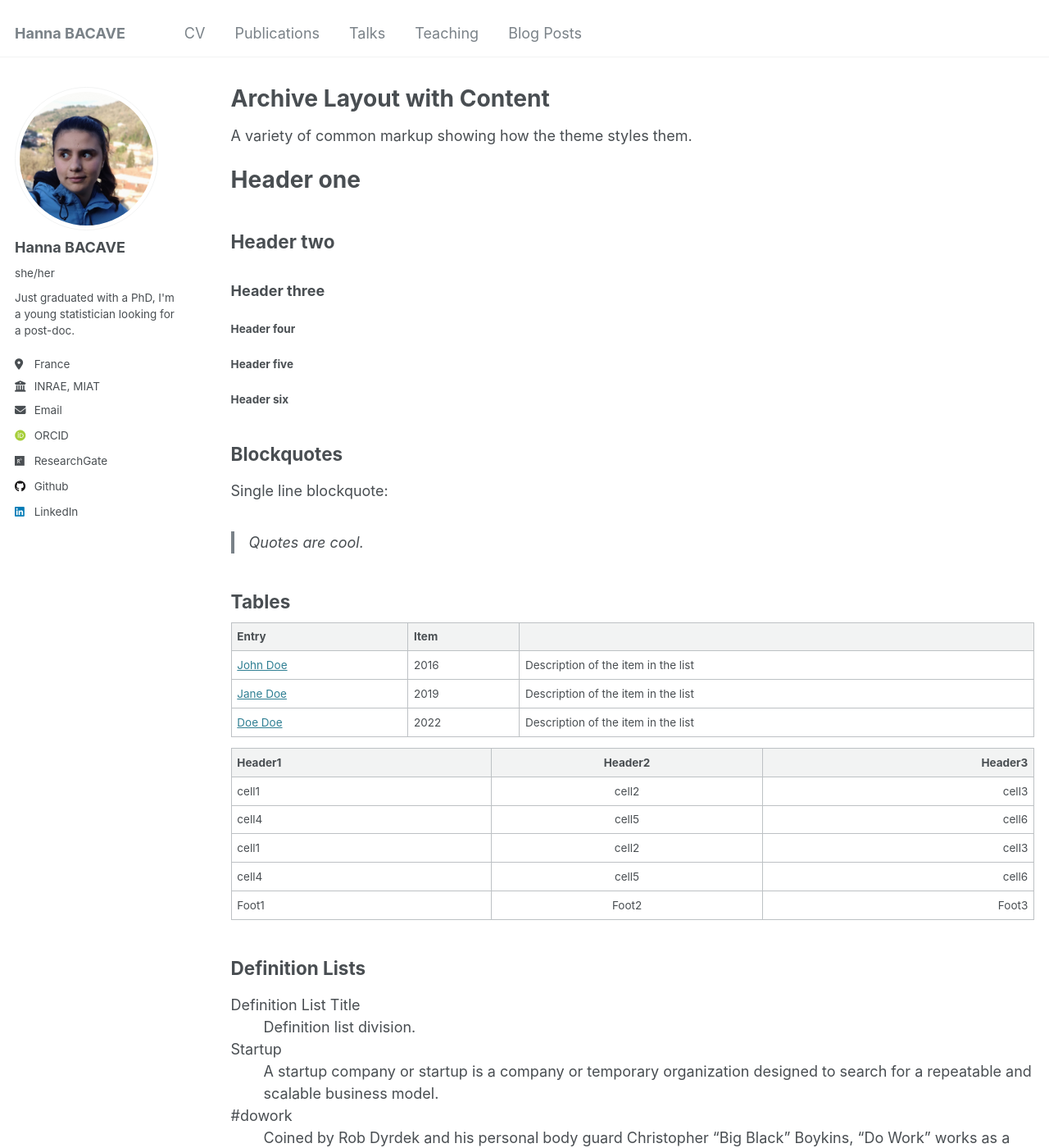
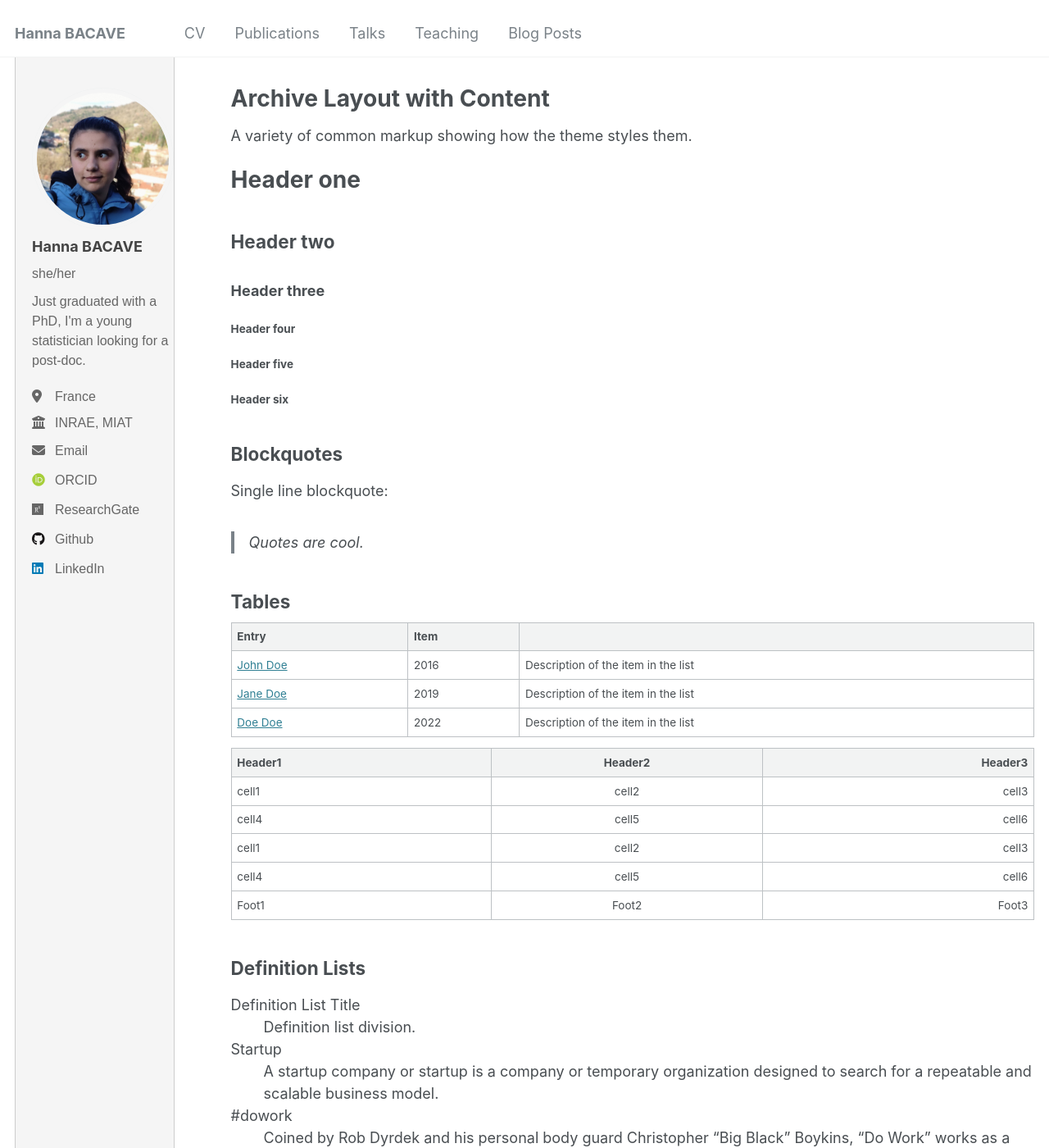
Before and after one commit to hannabacave/hannabacave.github.io, a Jekyll site: the page built from _pages/archive-layout-with-content.md, in a window 1280 px wide and 1400 px high. Shown: the whole window at 82% size. Built offline with Jekyll 4.4.1, drawn with Linux system fonts in a browser that asks for light colours; some web fonts are replaced.

Commit message:
TEST change color of _sidebar.scss
TEST

```diff
--- a/_sass/_sidebar.scss
+++ b/_sass/_sidebar.scss
@@ -13,9 +13,20 @@
   @include clearfix();
   margin-bottom: 1em;
 
+  background-color: #f5f5f5; // Ajout d'une couleur de fond
+  color: #333; // Couleur du texte par défaut
+  padding: 20px; // Ajout d'espacement interne
+  border: 1px solid #ccc; // Ajout d'une bordure
+  border-radius: 10px; // Coins arrondis
+  transition: background-color 0.3s ease; // Transition pour effet au survol
+
+  &:hover {
+    background-color: #eaeaea; // Couleur au survol
+  }
+
   @media screen and (min-width: $sidebar-screen-min-width) {
     height: 100vh;
-    overflow-y: auto;               // Add scrollbar if the sidebar is too long
+    overflow-y: auto; // Add scrollbar if the sidebar is too long
     position: fixed;
     padding-top: $masthead-height;
   }
@@ -39,6 +50,7 @@
   h2, h3, h4, h5, h6 {
     margin-bottom: 0;
     font-family: $sans-serif-narrow;
+    color: #444; // Couleur des titres
   }
 
   h3, h4 {
@@ -46,9 +58,10 @@
   }
 
   p, li {
-    font-family: $sans-serif;
-    font-size: $type-size-6;
+    font-family: 'Arial', sans-serif; // Police personnalisée
+    font-size: 16px; // Taille du texte ajustée
     line-height: 1.5;
+    color: #666; // Couleur du texte
   }
 
   img {
@@ -58,6 +71,10 @@
 
 .sidebar__right {
   margin-bottom: 1em;
+
+  background-color: #fff; // Fond différent pour la barre latérale droite
+  padding: 15px;
+  border-left: 2px solid #ddd; // Bordure pour séparer visuellement
 
   @include breakpoint($large) {
     position: relative;
```
